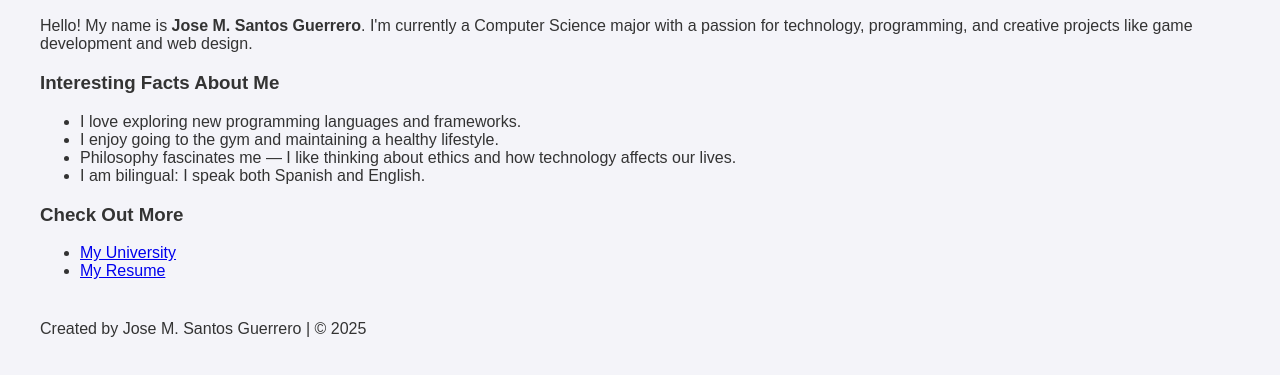
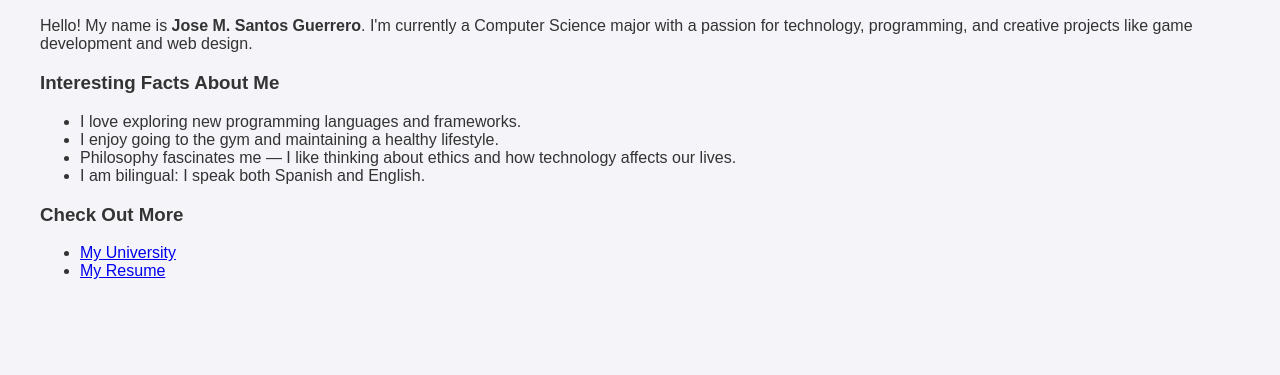
Before and after one commit to JoseSantosM/JoseSantosWebWork, a plain HTML site: page index.html in a window 1280 px wide. Shown: the part 129-504 px from the top of the page. Drawn offline with Linux system fonts and the light colour scheme.

Commit message:
Update index.html

```diff
--- a/index.html
+++ b/index.html
@@ -24,8 +24,5 @@
     <li><a href="resume.html">My Resume</a></li>
   </ul>
 
-  <footer style="margin-top: 40px;">
-    <p>Created by Jose M. Santos Guerrero | &copy; 2025</p>
-  </footer>
 </body>
 </html>
```
